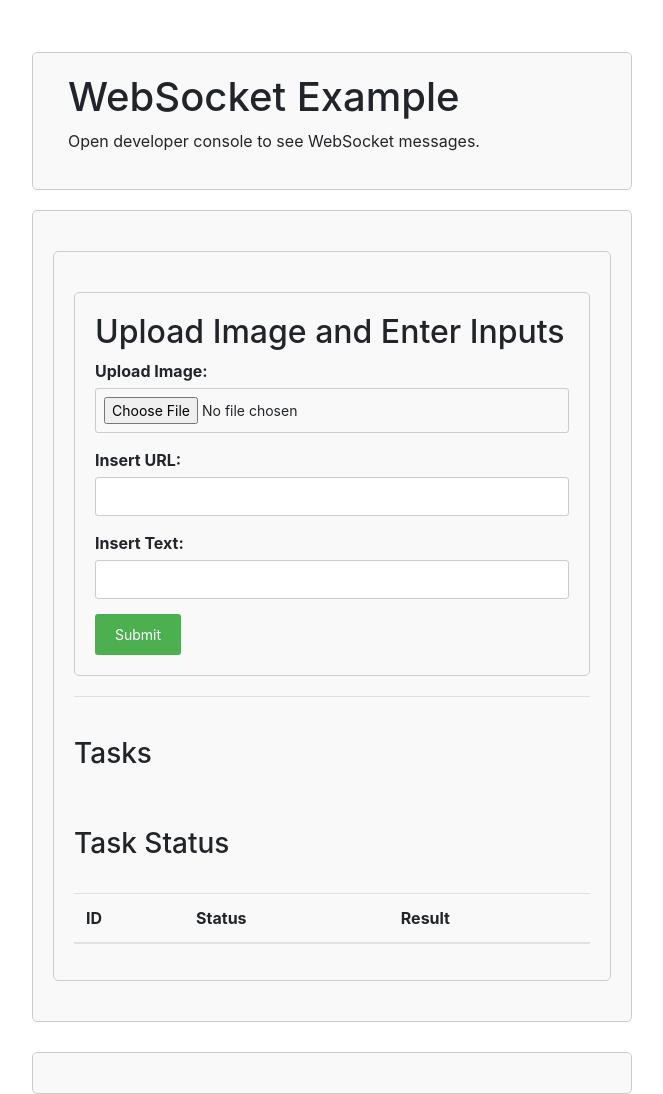
After one commit to azamtoiri/processing_image, a Python web app: template src/templates/task_status.html in a window 1280 px wide. The commit adds this page. Shown: the whole page, without its empty margins (308-971 px from the left). Run offline with Jinja, Linux system fonts and the light colour scheme; the template is opened without the code that fills it, so the values that code supplies are empty.

Commit message:
some websocket manipulations

```diff
--- a/pyproject.toml
+++ b/pyproject.toml
@@ -24,6 +24,7 @@ fastapi-cache2 = "^0.2.1"
 retry = "^0.9.2"
 aioredis = "^2.0.1"
 pytest = "^8.2.2"
+websockets = "^12.0"
 
 
 [build-system]
--- a/src/app/initialize/server_creator.py
+++ b/src/app/initialize/server_creator.py
@@ -1,4 +1,3 @@
-import os
 from pathlib import Path
 from typing import Optional
 
@@ -10,6 +9,7 @@ from src.database.repositories.storage_container import Repositories
 from src.routes import websocket, main
 from src.routes.images.router import router as image_router
 from src.routes.projects.router import router as project_router
+from src.websocket_manager import router as websocket_router
 
 
 def create_server(repositories: Optional[Repositories] = None):
@@ -21,7 +21,7 @@ def create_server(repositories: Optional[Repositories] = None):
 
     server.include_router(image_router, prefix='/images', tags=['images'])
     server.include_router(project_router, prefix='/project', tags=['projects'])
-    server.include_router(websocket.router)
+    server.include_router(websocket_router)
     server.include_router(main.router, tags=['main'])
     server.repositories = repositories
 
--- /dev/null
+++ b/src/static/main.css
@@ -0,0 +1,17 @@
+/* custom css */
+
+html {
+  position: relative;
+  min-height: 100%;
+}
+body {
+  padding-top: 2rem;
+  margin-bottom: 60px;
+}
+.footer {
+  position: absolute;
+  bottom: 0;
+  width: 100%;
+  height: 50px;
+  line-height: 50px;
+}
--- /dev/null
+++ b/src/static/main.js
@@ -0,0 +1,41 @@
+function handleClick(type) {
+  fetch('/images/task', {
+    method: 'POST',
+    headers: {
+      'Content-Type': 'application/json'
+    },
+    body: JSON.stringify({ type: type }),
+  })
+  .then(response => response.json())
+  .then(data => {
+    getStatus(data.task_id)
+  })
+}
+
+function getStatus(taskID) {
+  fetch(`/images/task/${taskID}`, {
+    method: 'GET',
+    headers: {
+      'Content-Type': 'application/json'
+    },
+  })
+  .then(response => response.json())
+  .then(res => {
+    console.log(res)
+    const html = `
+      <tr>
+        <td>${taskID}</td>
+        <td>${res.task_status}</td>
+        <td>${res.task_result}</td>
+      </tr>`;
+    const newRow = document.getElementById('tasks').insertRow(0);
+    newRow.innerHTML = html;
+
+    const taskStatus = res.task_status;
+    if (taskStatus === 'SUCCESS' || taskStatus === 'FAILURE') return false;
+    setTimeout(function() {
+      getStatus(res.task_id);
+    }, 1000);
+  })
+  .catch(err => console.log(err));
+}
--- a/src/tasks.py
+++ b/src/tasks.py
@@ -8,6 +8,7 @@ from src.routes.images import schemas
 from src.utils.client import get_s3_client
 from src.utils.config import components, S3Connection
 from src.utils.image_size import get_image_size
+from src.websocket_manager import manager
 
 logger = get_task_logger(__name__)
 
@@ -48,6 +49,9 @@ def process_image_task(image_id, project_id, image_data):
                 )
 
             await components.repositories_com.image_repository.update_image_status(image_id, schemas.ImageState.done)
+            # Отправка уведомления через WebSocket
+            async with manager.connect(f'ws://localhost:8000/ws/{project_id}') as websocket:
+                await websocket.send(f"Image {image_id} processing done")
             return True
 
         except Exception as e:
--- a/src/templates/base.html
+++ b/src/templates/base.html
@@ -4,33 +4,24 @@
     <meta charset="UTF-8">
     <meta name="viewport" content="width=device-width, initial-scale=1.0">
     <title>WebSocket Example</title>
-    <script>
-        var socket = new WebSocket("ws://localhost:8000/ws/1");
-
-        socket.onmessage = function(event) {
-            var message = JSON.parse(event.data);
-            console.log("Received message:", message);
-            // Действия при получении сообщения о завершении обработки изображения
-            if (message.event === "image_processed") {
-                alert(`Image ${message.image_id} processed successfully!`);
-            }
-        };
-
-        socket.onclose = function(event) {
-            if (event.wasClean) {
-                console.log(`Closed cleanly, code=${event.code}, reason=${event.reason}`);
-            } else {
-                console.error('Connection died');
-            }
-        };
-
-        socket.onerror = function(error) {
-            console.error('WebSocket Error:', error);
-        };
-    </script>
+    <link rel="stylesheet" href="https://cdn.jsdelivr.net/npm/bootstrap@4.5.3/dist/css/bootstrap.min.css">
+    <link href="{{url_for('static', path='/main.css')}}" rel="stylesheet" media="screen">
+    {% block css %}{% endblock %}
 </head>
 <body>
-    <h1>WebSocket Example</h1>
-    <p>Open developer console to see WebSocket messages.</p>
+<div class="container">
+    <h1 class="col-sm-12">WebSocket Example</h1>
+    <p class="col-sm-12">Open developer console to see WebSocket messages.</p>
+</div>
+<div>
+    <div class="container">
+        {% block content %}{% endblock %}
+    </div>
+</div>
+{% include 'footer.html' %}
+
+<script src="{{url_for('static', path='/main.js')}}" type="text/javascript"></script>
+{% block js %}{% endblock %}
+
 </body>
 </html>
--- /dev/null
+++ b/src/templates/task_status.html
@@ -0,0 +1,136 @@
+{% extends "base.html" %}
+{% block css %}
+<style>
+    .container {
+        max-width: 600px;
+        margin: 20px auto;
+        padding: 20px;
+        border: 1px solid #ccc;
+        border-radius: 5px;
+        background-color: #f9f9f9;
+    }
+
+    .form-group {
+        margin-bottom: 15px;
+    }
+
+    label {
+        display: block;
+        font-weight: bold;
+        margin-bottom: 5px;
+    }
+
+    input[type="file"],
+    input[type="text"] {
+        width: 100%;
+        padding: 8px;
+        border: 1px solid #ccc;
+        border-radius: 3px;
+        box-sizing: border-box;
+        font-size: 14px;
+    }
+
+    button {
+        background-color: #4CAF50;
+        color: white;
+        padding: 10px 20px;
+        border: none;
+        border-radius: 3px;
+        cursor: pointer;
+        font-size: 14px;
+    }
+
+    button:hover {
+        background-color: #45a049;
+    }
+</style>
+{% endblock %}
+
+{% block content %}
+<div class="container">
+    <div class="container">
+        <h2>Upload Image and Enter Inputs</h2>
+        <form id="uploadForm">
+            <div class="form-group">
+                <label for="image">Upload Image:</label>
+                <input type="file" id="image" name="image" accept="image/*">
+            </div>
+            <div class="form-group">
+                <label for="url">Insert URL:</label>
+                <input type="text" id="url" name="url">
+            </div>
+            <div class="form-group">
+                <label for="data">Insert Text:</label>
+                <input type="text" id="data" name="data">
+            </div>
+            <button type="button" onclick="submitForm()">Submit</button>
+        </form>
+    </div>
+
+    <div class="starter-template">
+        <hr>
+        <br>
+        <div>
+            <h3>Tasks</h3>
+        </div>
+    </div>
+    <br><br>
+    <div>
+        <h3>Task Status</h3>
+        <br>
+        <table class="table">
+            <thead>
+            <tr>
+                <th>ID</th>
+                <th>Status</th>
+                <th>Result</th>
+            </tr>
+            </thead>
+            <tbody id="tasks">
+            </tbody>
+        </table>
+    </div>
+</div>
+
+{% endblock %}
+
+{% block js %}
+    <script>
+        function submitForm() {
+            // Get form data
+            let formData = new FormData();
+            let url = document.getElementById('url').value;
+            let imageFile = document.getElementById('image');
+            let data = document.getElementById('data').value;
+            console.log(imageFile.files[0]);
+
+            // Append data to FormData
+            if (imageFile) {
+                formData.append('image', imageFile.files[0]);
+            }
+            if (data) {
+                formData.append('data', data);
+            }
+
+            // Example: Send formData to backend (replace with your actual backend endpoint)
+            fetch(`${url}`, {
+                method: 'POST',
+                body: formData,
+                headers: {
+                    'Accept': 'application/json',
+                }
+            })
+            .then(response => response.json())
+            .then(data => {
+                console.log('Success:', data);
+                alert('Data submitted successfully!');
+                // Optionally, reset form fields
+                document.getElementById('uploadForm').reset();
+            })
+            .catch(error => {
+                console.error('Error:', error);
+                alert('Error occurred while submitting data.');
+            });
+        }
+    </script>
+{% endblock %}
```
Also changed, not shown: src/routes/images/router.py (+22 -5 lines), src/websocket_manager.py (+23 -6 lines), 1 other file.
